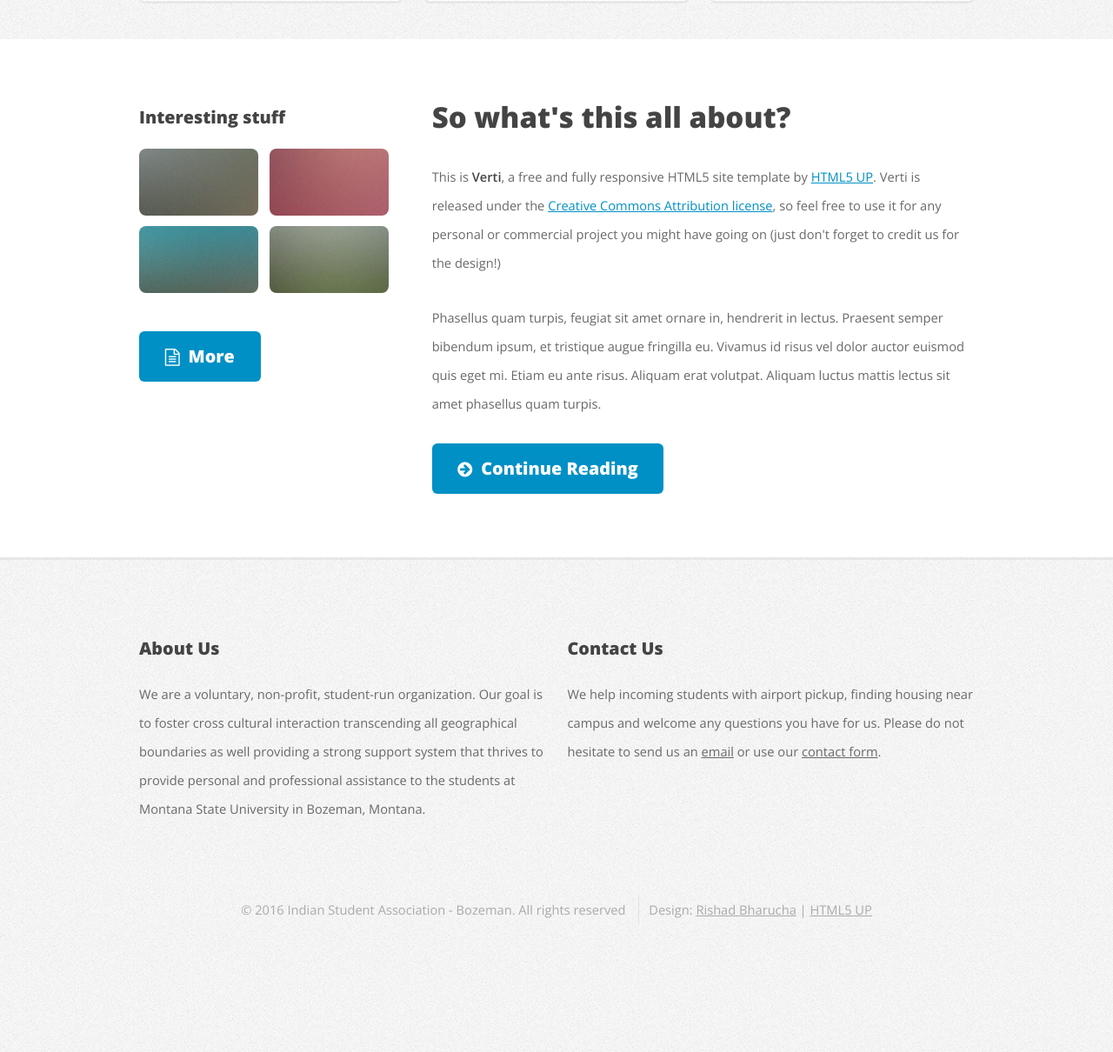
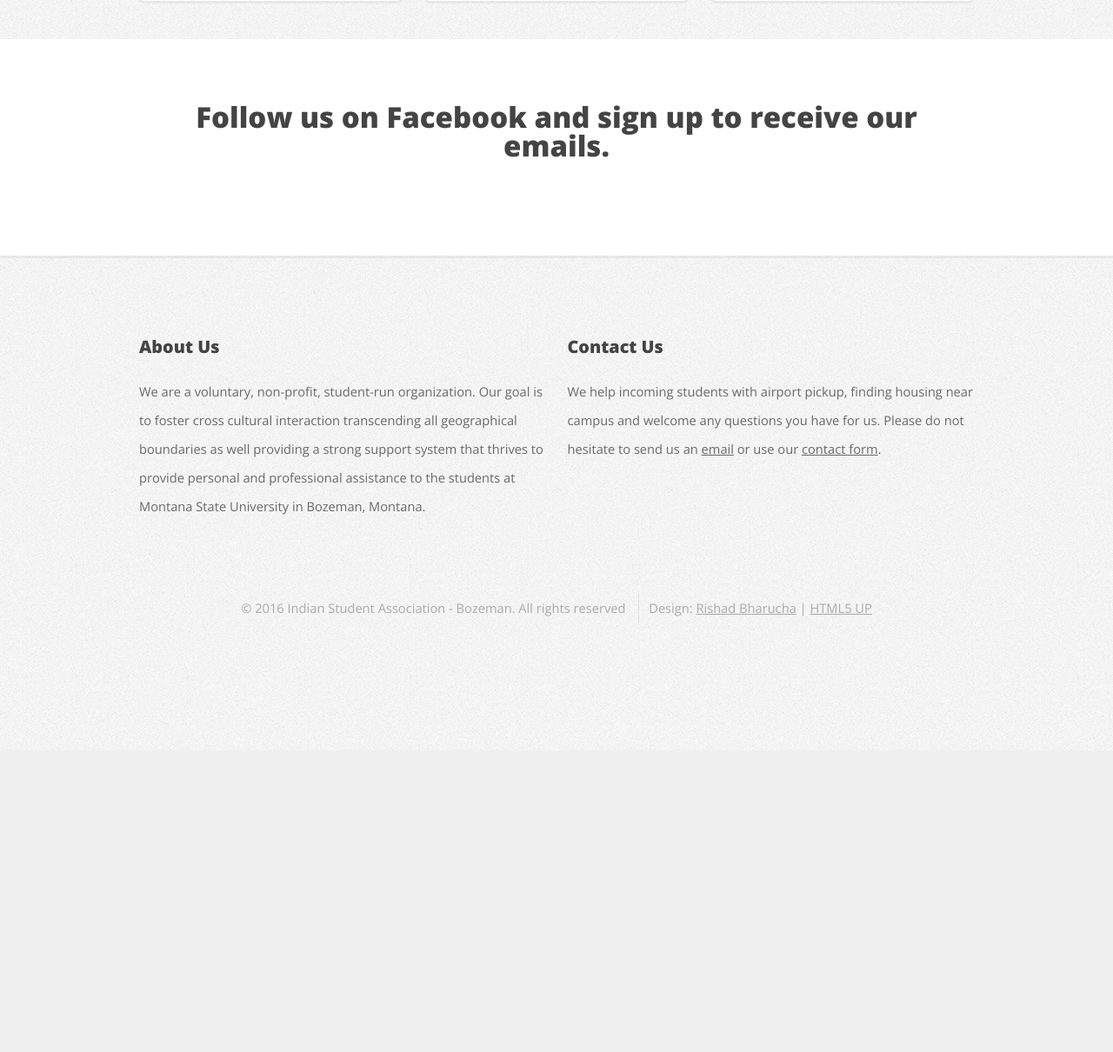
Before and after one commit to isabzn/frontend, a Node project: template app/pages/index.html in a window 1280 px wide. Shown: the part 1265-2475 px from the top of the page at 87% size. After the commit the page ends 1981 px from the top, so only its background shows below. Run offline with Node 20 templates, Linux system fonts and the light colour scheme; the template is opened without the code that fills it, so the values that code supplies are empty.

Commit message:
Add Facebook call to action

```diff
--- a/app/pages/index.html
+++ b/app/pages/index.html
@@ -1,58 +1,7 @@
 <!-- index.html -->
-{% extends "layout.html" %} {% block content %}
-
+{% extends "layout.html" %}
+{% block content %}
 {% include "partials/home/india-night-banner.html" %}
-
 {% include "partials/home/features.html" %}
-
-<!-- Main -->
-<div id="main-wrapper">
-    <div class="container">
-        <div class="row 200%">
-            <div class="4u 12u(medium)">
-
-                <!-- Sidebar -->
-                <div id="sidebar">
-                    <section class="widget thumbnails">
-                        <h3>Interesting stuff</h3>
-                        <div class="grid">
-                            <div class="row 50%">
-                                <div class="6u">
-                                    <a href="#" class="image fit"><img src="assets/images/pic04.jpg" alt="" /></a>
-                                </div>
-                                <div class="6u">
-                                    <a href="#" class="image fit"><img src="assets/images/pic05.jpg" alt="" /></a>
-                                </div>
-                                <div class="6u">
-                                    <a href="#" class="image fit"><img src="assets/images/pic06.jpg" alt="" /></a>
-                                </div>
-                                <div class="6u">
-                                    <a href="#" class="image fit"><img src="assets/images/pic07.jpg" alt="" /></a>
-                                </div>
-                            </div>
-                        </div>
-                        <a href="#" class="button icon fa-file-text-o">More</a>
-                    </section>
-                </div>
-
-            </div>
-            <div class="8u 12u(medium) important(medium)">
-
-                <!-- Content -->
-                <div id="content">
-                    <section class="last">
-                        <h2>So what's this all about?</h2>
-                        <p>This is <strong>Verti</strong>, a free and fully responsive HTML5 site template by <a href="http://html5up.net">HTML5 UP</a>. Verti is released under the <a href="http://html5up.net/license">Creative Commons Attribution license</a>,
-                            so feel free to use it for any personal or commercial project you might have going on (just don't forget to credit us for the design!)</p>
-                        <p>Phasellus quam turpis, feugiat sit amet ornare in, hendrerit in lectus. Praesent semper bibendum ipsum, et tristique augue fringilla eu. Vivamus id risus vel dolor auctor euismod quis eget mi. Etiam eu ante risus. Aliquam erat
-                            volutpat. Aliquam luctus mattis lectus sit amet phasellus quam turpis.</p>
-                        <a href="#" class="button icon fa-arrow-circle-right">Continue Reading</a>
-                    </section>
-                </div>
-
-            </div>
-        </div>
-    </div>
-</div>
-
+{% include "partials/home/main.html" %}
 {% endblock %}
--- /dev/null
+++ b/app/templates/partials/home/main.html
@@ -0,0 +1,15 @@
+<!-- Main -->
+<div id="main-wrapper">
+    <div class="container">
+        <div class="row 200%">
+            <div class="12u 12u(medium) important(medium)">
+                <!-- Content -->
+                <div id="content">
+                    <center>
+                        <h2>Follow us on Facebook and sign up to receive our emails.</h2></center>
+                    <!-- Facebook Like box -->
+                </div>
+            </div>
+        </div>
+    </div>
+</div>
```
